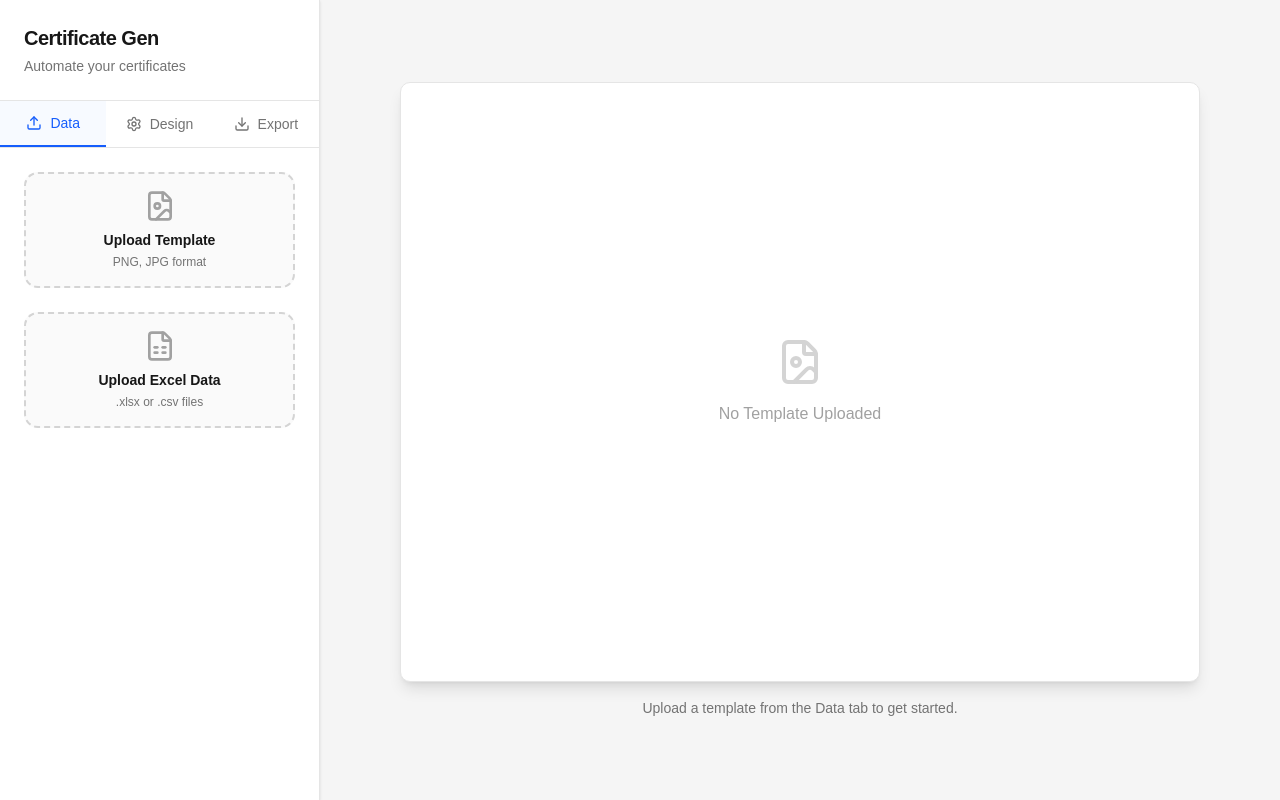
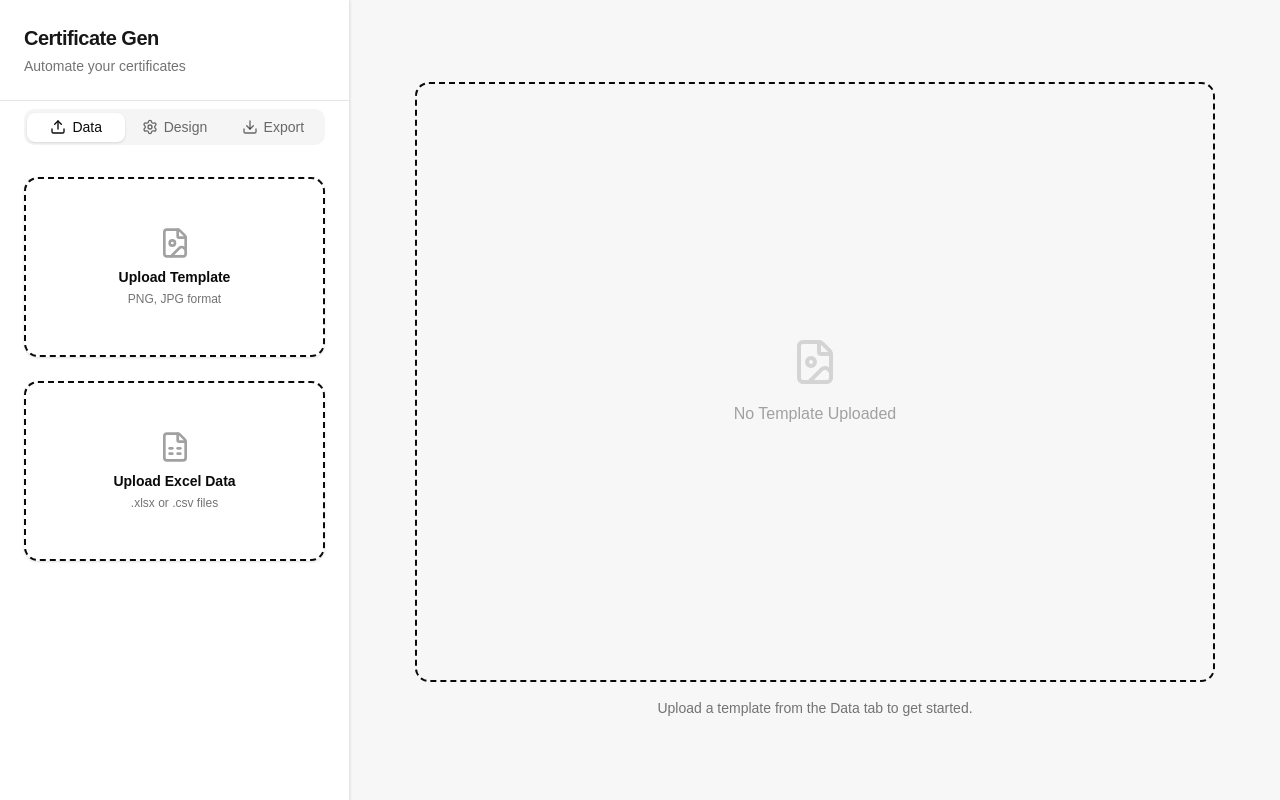
Before and after one commit to Aldi-H/certi, a Next.js app: page / in a window 1280 px wide. Built offline with nearby package versions, Linux system fonts and the light colour scheme.

Commit message:
feat: enhance CertificateEditor with new UI components and tab navigation using ShadcnUI for improved user experience

```diff
--- a/components/editor/CertificateEditor.tsx
+++ b/components/editor/CertificateEditor.tsx
@@ -11,11 +11,19 @@ import {
 } from "lucide-react";
 import { useEditorState } from "@/hooks/useEditorState";
 
+import { Tabs, TabsContent, TabsList, TabsTrigger } from "@/components/ui/tabs";
+import {
+  Card,
+  CardContent,
+  CardDescription,
+  CardHeader,
+  CardTitle,
+} from "@/components/ui/card";
+import { Button } from "@/components/ui/button";
+import { Badge } from "@/components/ui/badge";
+import { Separator } from "@/components/ui/separator";
+
 export default function CertificateEditor() {
-  const [activeTab, setActiveTab] = useState<"upload" | "design" | "export">(
-    "upload",
-  );
-
   const {
     templateImage,
     excelData,
@@ -40,68 +48,44 @@ export default function CertificateEditor() {
   };
 
   return (
-    <div className="flex h-screen w-full overflow-hidden bg-neutral-50 text-neutral-900">
+    <div className="flex h-screen w-full overflow-hidden bg-neutral-50 text-neutral-900 dark:bg-neutral-950 dark:text-neutral-50">
       {/* Sidebar / Controls */}
-      <aside className="z-10 flex w-80 flex-col border-r border-neutral-200 bg-white shadow-sm">
-        <div className="border-b border-neutral-200 p-6">
-          <h1 className="text-xl font-bold tracking-tight text-neutral-900">
-            Certificate Gen
-          </h1>
-          <p className="mt-1 text-sm text-neutral-500">
+      <aside className="z-10 flex w-[350px] flex-col border-r border-neutral-200 bg-white shadow-sm dark:border-neutral-800 dark:bg-neutral-900">
+        <div className="p-6">
+          <h1 className="text-xl font-bold tracking-tight">Certificate Gen</h1>
+          <p className="mt-1 text-sm text-neutral-500 dark:text-neutral-400">
             Automate your certificates
           </p>
         </div>
 
-        {/* Navigation Tabs */}
-        <div className="flex border-b border-neutral-200">
-          <button
-            onClick={() => setActiveTab("upload")}
-            className={`flex flex-1 items-center justify-center gap-2 py-3 text-sm font-medium transition-colors ${
-              activeTab === "upload"
-                ? "border-b-2 border-blue-600 bg-blue-50/50 text-blue-600"
-                : "text-neutral-500 hover:bg-neutral-50 hover:text-neutral-700"
-            }`}
+        <Separator />
+
+        <Tabs
+          defaultValue="upload"
+          className="flex h-full w-full flex-1 flex-col"
         >
-            <Upload size={16} />
-            Data
-          </button>
-          <button
-            onClick={() => setActiveTab("design")}
-            className={`flex flex-1 items-center justify-center gap-2 py-3 text-sm font-medium transition-colors ${
-              activeTab === "design"
-                ? "border-b-2 border-blue-600 bg-blue-50/50 text-blue-600"
-                : "text-neutral-500 hover:bg-neutral-50 hover:text-neutral-700"
-            }`}
-          >
-            <Settings size={16} />
-            Design
-          </button>
-          <button
-            onClick={() => setActiveTab("export")}
-            className={`flex flex-1 items-center justify-center gap-2 py-3 text-sm font-medium transition-colors ${
-              activeTab === "export"
-                ? "border-b-2 border-blue-600 bg-blue-50/50 text-blue-600"
-                : "text-neutral-500 hover:bg-neutral-50 hover:text-neutral-700"
-            }`}
-          >
-            <Download size={16} />
-            Export
-          </button>
+          <div className="px-6 py-2">
+            <TabsList className="grid w-full grid-cols-3">
+              <TabsTrigger value="upload" className="flex items-center gap-1.5">
+                <Upload size={14} /> Data
+              </TabsTrigger>
+              <TabsTrigger value="design" className="flex items-center gap-1.5">
+                <Settings size={14} /> Design
+              </TabsTrigger>
+              <TabsTrigger value="export" className="flex items-center gap-1.5">
+                <Download size={14} /> Export
+              </TabsTrigger>
+            </TabsList>
           </div>
 
-        {/* Sidebar Content Area */}
-        <div className="flex-1 overflow-y-auto p-6">
-          {activeTab === "upload" && (
-            <div className="space-y-6">
-              {/* Template Image Upload */}
-              <div
+          <div className="flex-1 overflow-y-auto px-6 py-4">
+            <TabsContent value="upload" className="mt-0 space-y-6">
+              {/* Template Image Upload Card */}
+              <Card
+                className={`cursor-pointer border-2 border-dashed transition-colors ${templateImage ? "border-green-400 bg-green-50/50 dark:bg-green-950/20" : "hover:bg-neutral-50 dark:hover:bg-neutral-900/50"}`}
                 onClick={() => imageInputRef.current?.click()}
-                className={`flex cursor-pointer flex-col items-center justify-center rounded-xl border-2 border-dashed p-4 text-center transition-colors ${
-                  templateImage
-                    ? "border-green-400 bg-green-50"
-                    : "border-neutral-300 bg-neutral-50 hover:bg-neutral-100"
-                }`}
               >
+                <CardContent className="flex flex-col items-center justify-center p-6 text-center">
                   <input
                     type="file"
                     accept="image/png, image/jpeg"
@@ -113,10 +97,10 @@ export default function CertificateEditor() {
                   {templateImage ? (
                     <>
                       <CheckCircle2 className="mb-2 h-8 w-8 text-green-500" />
-                    <h3 className="text-sm font-semibold text-green-700">
+                      <h3 className="text-sm font-semibold text-green-700 dark:text-green-400">
                         Template Uploaded
                       </h3>
-                    <p className="mt-1 text-xs text-green-600">
+                      <p className="mt-1 text-xs text-green-600 dark:text-green-500">
                         Click to replace
                       </p>
                     </>
@@ -129,17 +113,15 @@ export default function CertificateEditor() {
                       </p>
                     </>
                   )}
-              </div>
+                </CardContent>
+              </Card>
 
-              {/* Excel Data Upload */}
-              <div
+              {/* Excel Data Upload Card */}
+              <Card
+                className={`cursor-pointer border-2 border-dashed transition-colors ${excelData.length > 0 ? "border-green-400 bg-green-50/50 dark:bg-green-950/20" : "hover:bg-neutral-50 dark:hover:bg-neutral-900/50"}`}
                 onClick={() => excelInputRef.current?.click()}
-                className={`flex cursor-pointer flex-col items-center justify-center rounded-xl border-2 border-dashed p-4 text-center transition-colors ${
-                  excelData.length > 0
-                    ? "border-green-400 bg-green-50"
-                    : "border-neutral-300 bg-neutral-50 hover:bg-neutral-100"
-                }`}
               >
+                <CardContent className="flex flex-col items-center justify-center p-6 text-center">
                   <input
                     type="file"
                     accept=".xlsx, .csv"
@@ -151,63 +133,80 @@ export default function CertificateEditor() {
                   {excelData.length > 0 ? (
                     <>
                       <CheckCircle2 className="mb-2 h-8 w-8 text-green-500" />
-                    <h3 className="text-sm font-semibold text-green-700">
+                      <h3 className="text-sm font-semibold text-green-700 dark:text-green-400">
                         {excelData.length} Rows Loaded
                       </h3>
-                    <div className="mt-2 flex flex-wrap justify-center gap-1">
+                      <div className="mt-3 flex flex-wrap justify-center gap-1">
                         {columns.slice(0, 3).map((col) => (
-                        <span
+                          <Badge
                             key={col}
-                          className="rounded-full bg-green-100 px-2 py-0.5 text-[10px] text-green-800"
+                            variant="secondary"
+                            className="bg-green-100 text-green-800 hover:bg-green-100 dark:bg-green-900/40 dark:text-green-300"
                           >
                             {col}
-                        </span>
+                          </Badge>
                         ))}
                         {columns.length > 3 && (
-                        <span className="rounded-full bg-green-100 px-2 py-0.5 text-[10px] text-green-800">
+                          <Badge
+                            variant="secondary"
+                            className="bg-green-100 text-green-800 hover:bg-green-100 dark:bg-green-900/40 dark:text-green-300"
+                          >
                             +{columns.length - 3}
-                        </span>
+                          </Badge>
                         )}
                       </div>
                     </>
                   ) : (
                     <>
                       <FileSpreadsheet className="mb-2 h-8 w-8 text-neutral-400" />
-                    <h3 className="text-sm font-semibold">Upload Excel Data</h3>
+                      <h3 className="text-sm font-semibold">
+                        Upload Excel Data
+                      </h3>
                       <p className="mt-1 text-xs text-neutral-500">
                         .xlsx or .csv files
                       </p>
                     </>
                   )}
+                </CardContent>
+              </Card>
+            </TabsContent>
+
+            <TabsContent value="design" className="mt-0 space-y-4">
+              <Card>
+                <CardHeader>
+                  <CardTitle className="text-base">Design Workspace</CardTitle>
+                  <CardDescription>
+                    Upload your files first to start designing.
+                  </CardDescription>
+                </CardHeader>
+              </Card>
+            </TabsContent>
+
+            <TabsContent value="export" className="mt-0 space-y-4">
+              <Card>
+                <CardHeader>
+                  <CardTitle className="text-base">
+                    Generate Certificates
+                  </CardTitle>
+                  <CardDescription>
+                    Finish your design to generate certificates.
+                  </CardDescription>
+                </CardHeader>
+                <CardContent>
+                  <Button disabled className="w-full">
+                    Generate ZIP
+                  </Button>
+                </CardContent>
+              </Card>
+            </TabsContent>
           </div>
-            </div>
-          )}
-
-          {activeTab === "design" && (
-            <div className="space-y-4">
-              <p className="text-sm text-neutral-500">
-                Upload your files first to start designing.
-              </p>
-            </div>
-          )}
-
-          {activeTab === "export" && (
-            <div className="space-y-4">
-              <p className="text-sm text-neutral-500">
-                Finish your design to generate certificates.
-              </p>
-              <button className="w-full cursor-not-allowed rounded-lg bg-blue-600 px-4 py-2.5 font-medium text-white opacity-50 shadow-sm transition-colors hover:bg-blue-700">
-                Generate ZIP
-              </button>
-            </div>
-          )}
-        </div>
+        </Tabs>
       </aside>
 
       {/* Main Workspace (Canvas Area) */}
-      <main className="relative flex flex-1 items-center justify-center overflow-auto bg-neutral-100 p-8">
+      <main className="relative flex flex-1 items-center justify-center overflow-auto bg-neutral-100/50 p-8 dark:bg-neutral-950">
         {templateImage ? (
-          <div className="relative border border-neutral-200 shadow-xl">
+          <div className="relative border border-neutral-200 shadow-xl dark:border-neutral-800">
             {/* Displaying raw image for now, Phase 3 will replace this with Fabric.js Canvas */}
             <img
               src={templateImage}
@@ -217,12 +216,12 @@ export default function CertificateEditor() {
           </div>
         ) : (
           <div className="text-center">
-            <div className="flex h-[600px] w-[800px] items-center justify-center rounded-lg border border-neutral-200 bg-white text-neutral-400 shadow-lg">
-              <span className="flex flex-col items-center">
-                <FileImage className="mb-4 h-12 w-12 text-neutral-300" />
-                No Template Uploaded
-              </span>
-            </div>
+            <Card className="flex h-[600px] w-[800px] items-center justify-center border-2 border-dashed bg-transparent shadow-none">
+              <CardContent className="flex flex-col items-center justify-center p-0 text-neutral-400">
+                <FileImage className="mb-4 h-12 w-12 text-neutral-300 dark:text-neutral-700" />
+                <p className="font-medium">No Template Uploaded</p>
+              </CardContent>
+            </Card>
             <p className="mt-4 text-sm text-neutral-500">
               Upload a template from the Data tab to get started.
             </p>
```
Lines whose indentation alone changed are shown as unchanged.
